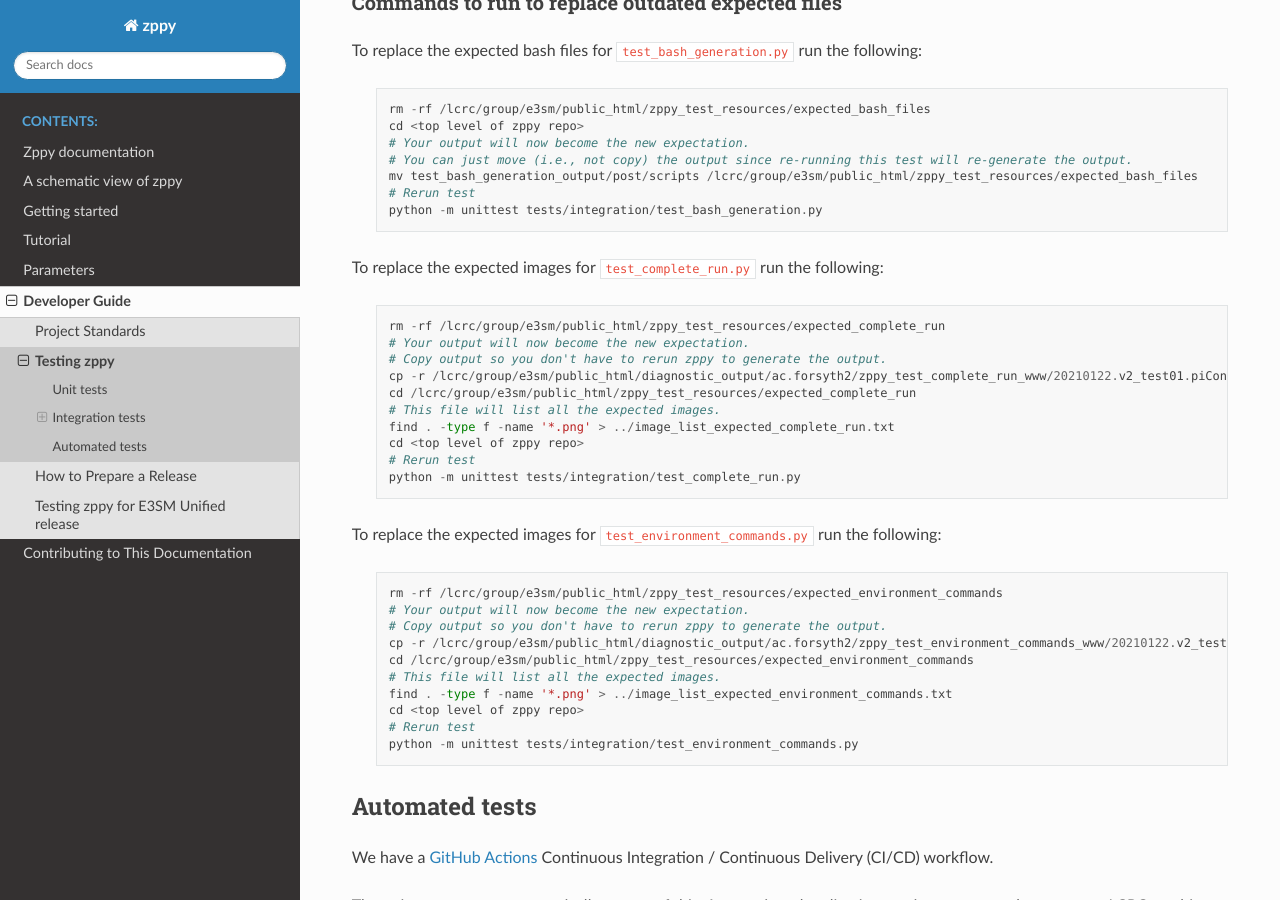
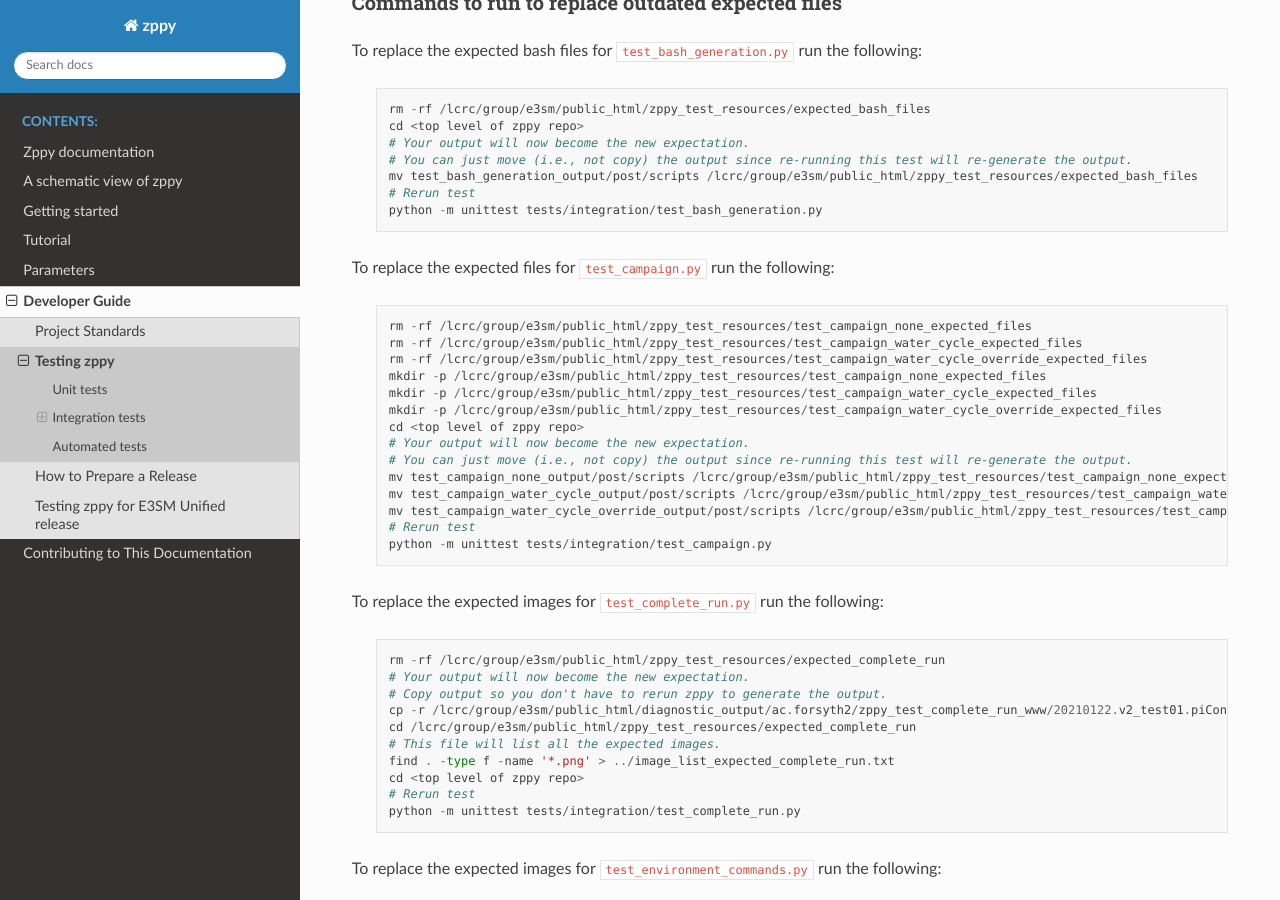
Before and after one commit to E3SM-Project/zppy, a Sphinx documentation site: the page built from docs/source/dev_guide/testing.rst, in a window 1280 px wide and 900 px high, scrolled down 1029 px. Built offline with Sphinx 7.4.7 and the Read the Docs theme 2.0.0, drawn with Linux system fonts in a browser that asks for light colours.

Commit message:
Add testing and documentation

```diff
--- a/docs/source/dev_guide/testing.rst
+++ b/docs/source/dev_guide/testing.rst
@@ -64,6 +64,25 @@ To replace the expected bash files for ``test_bash_generation.py`` run the follo
        # Rerun test
        python -m unittest tests/integration/test_bash_generation.py
 
+To replace the expected files for ``test_campaign.py`` run the following:
+
+    .. code::
+
+       rm -rf /lcrc/group/e3sm/public_html/zppy_test_resources/test_campaign_none_expected_files
+       rm -rf /lcrc/group/e3sm/public_html/zppy_test_resources/test_campaign_water_cycle_expected_files
+       rm -rf /lcrc/group/e3sm/public_html/zppy_test_resources/test_campaign_water_cycle_override_expected_files
+       mkdir -p /lcrc/group/e3sm/public_html/zppy_test_resources/test_campaign_none_expected_files
+       mkdir -p /lcrc/group/e3sm/public_html/zppy_test_resources/test_campaign_water_cycle_expected_files
+       mkdir -p /lcrc/group/e3sm/public_html/zppy_test_resources/test_campaign_water_cycle_override_expected_files
+       cd <top level of zppy repo>
+       # Your output will now become the new expectation.
+       # You can just move (i.e., not copy) the output since re-running this test will re-generate the output.
+       mv test_campaign_none_output/post/scripts /lcrc/group/e3sm/public_html/zppy_test_resources/test_campaign_none_expected_files
+       mv test_campaign_water_cycle_output/post/scripts /lcrc/group/e3sm/public_html/zppy_test_resources/test_campaign_water_cycle_expected_files
+       mv test_campaign_water_cycle_override_output/post/scripts /lcrc/group/e3sm/public_html/zppy_test_resources/test_campaign_water_cycle_override_expected_files
+       # Rerun test
+       python -m unittest tests/integration/test_campaign.py
+
 
 To replace the expected images for ``test_complete_run.py`` run the following:
 
```
Also changed, not shown: 4 other files.
